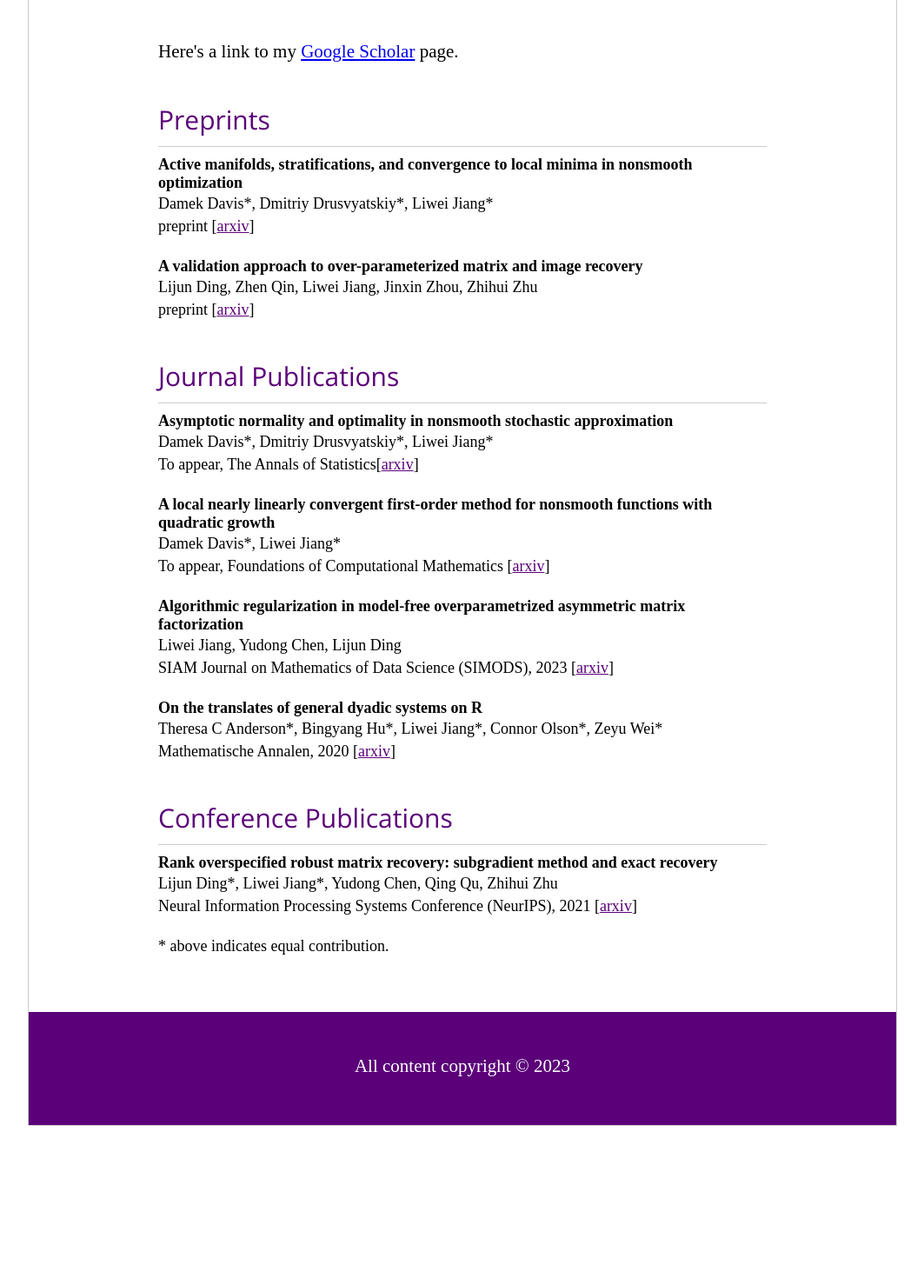
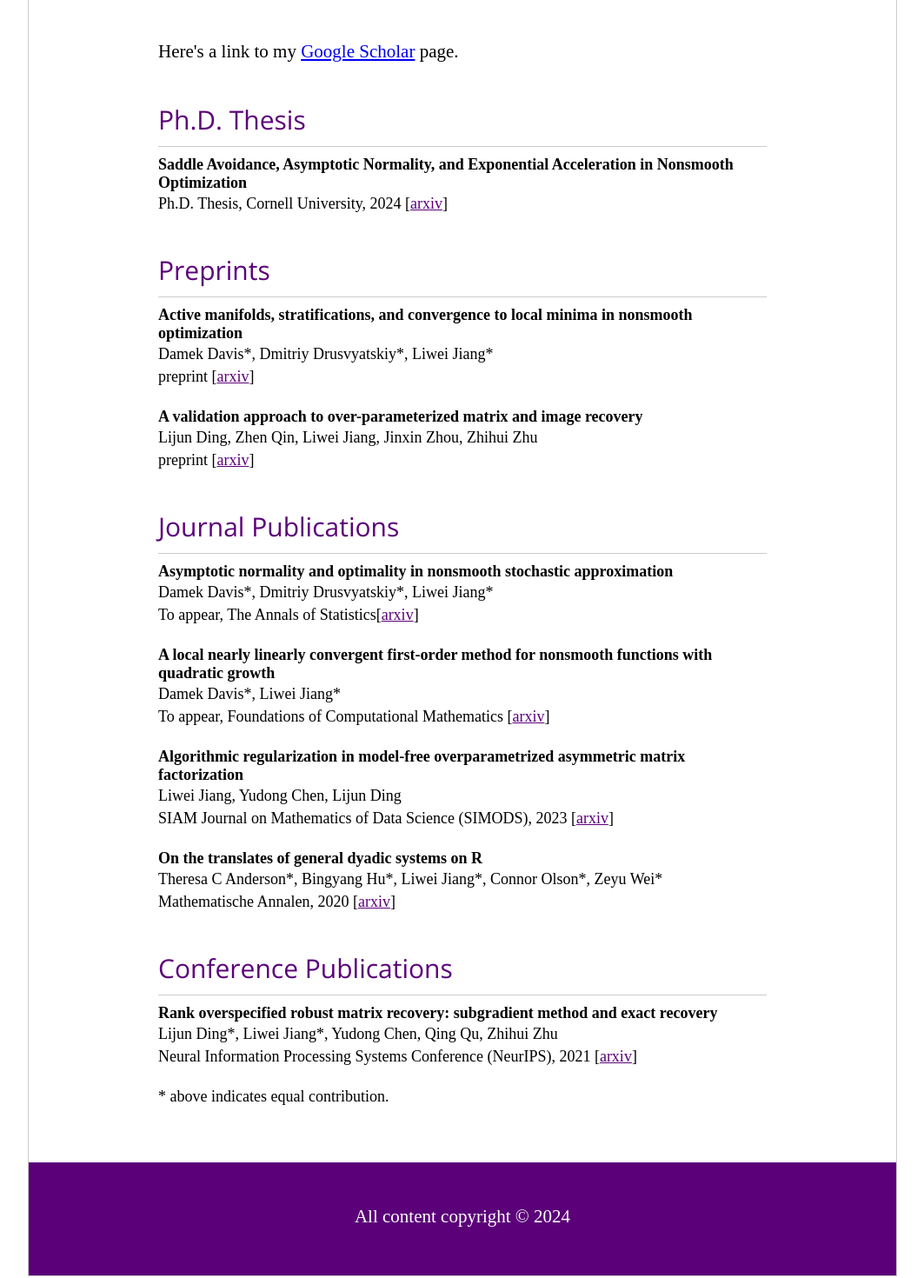
Before and after one commit to Liwei-Jiang97/liwei-jiang97.github.io, a plain HTML site: page publication.html in a window 1280 px wide. Shown: the part 285-1755 px from the top of the page at 87% size, without its empty margins (108-1171 px from the left). Before the commit the page ends 1600 px from the top, so only its background shows below. Drawn offline with nearby package versions, Linux system fonts and the light colour scheme; a web font is replaced by a local one.

Commit message:
Update publication.html

```diff
--- a/publication.html
+++ b/publication.html
@@ -30,6 +30,16 @@
 
     <p>Here's a link to my <a class="blue" href="https://scholar.google.com/citations?user=KkiJO-8AAAAJ&hl=en">Google Scholar</a> page. </p>
     <!-- Fill in the content below-->
+
+    <h3> Ph.D. Thesis </h3>
+
+
+    <div class="paper">
+      <h4>Saddle Avoidance, Asymptotic Normality, and Exponential Acceleration in Nonsmooth Optimization
+</h4>
+      <p>Ph.D. Thesis, Cornell University, 2024 [<a class="purple" href="https://arxiv.org/abs/2108.11832">arxiv</a>]</p>
+    </div>
+
 
     <h3> Preprints </h3>
 
@@ -86,7 +96,7 @@
   </main>
 
   <footer>
-    <p> All content copyright &copy; 2023 </p>
+    <p> All content copyright &copy; 2024 </p>
   </footer>
 
 
```
